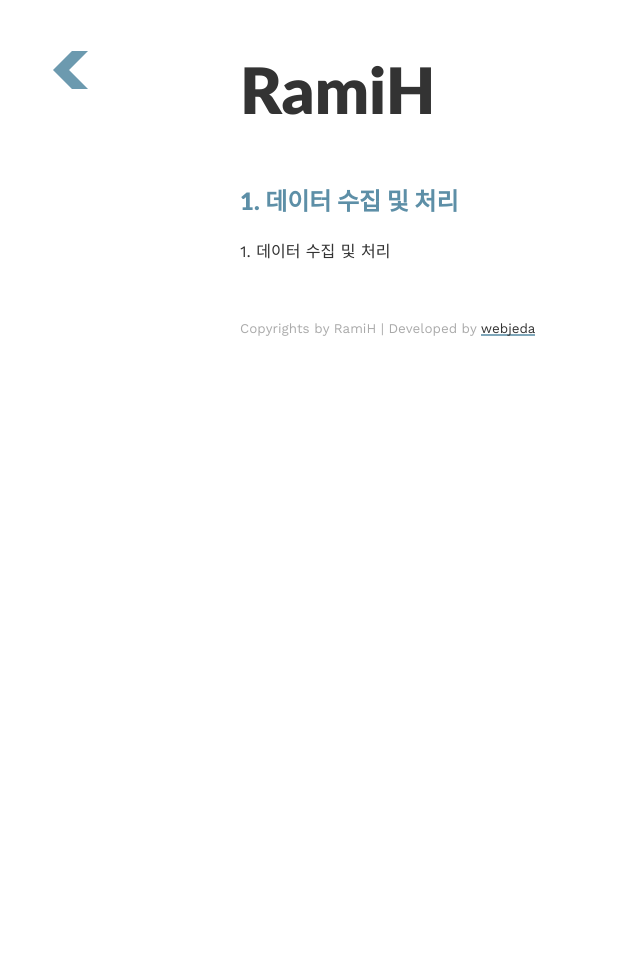
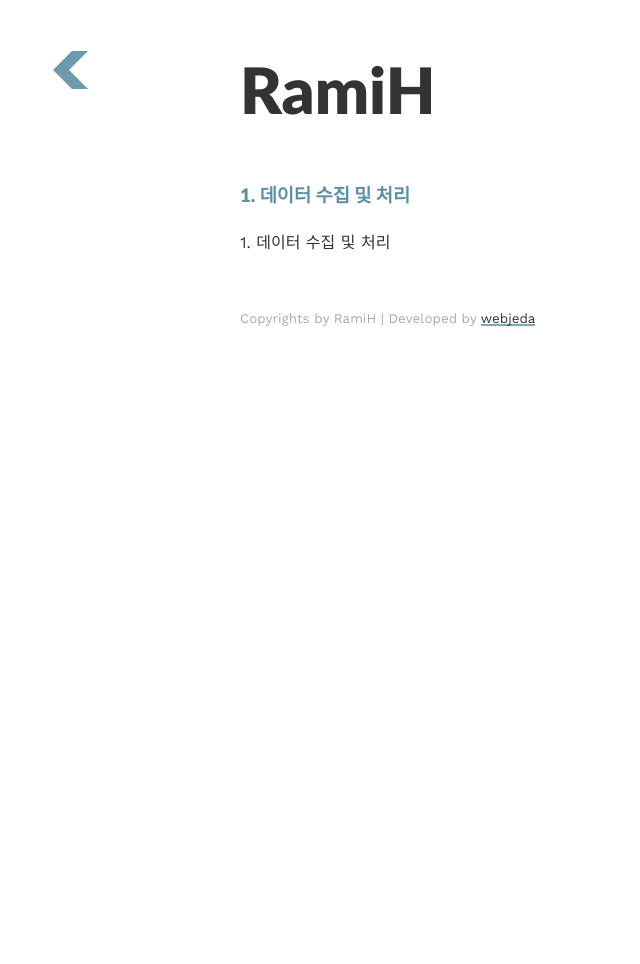
Before and after one commit to no-use-rami/ramihan.github.io, a Jekyll site: the page built from index.html, in a window 1280 px wide. Shown: the whole page, without its empty margins (0-640 px from the left). Built offline with Jekyll 4.4.1, drawn with Linux system fonts in a browser that asks for light colours.

Commit message:
Update index.html

```diff
--- a/index.html
+++ b/index.html
@@ -1,10 +1,10 @@
 ---
 layout: default
 ---
-<h1 class="headline">{{site.title}}</h1>
+<h2 class="headline">{{site.title}}</h2>
 <div class="article-list">
 {% for post in site.posts %}
-    <h2><a href="{{post.url | prepend: site.baseurl}}">{{post.title}}</a></h2>
+    <h3><a href="{{post.url | prepend: site.baseurl}}">{{post.title}}</a></h3>
     <p>{{post.excerpt | strip_html}}</p>
 {% endfor %}
 </div>
```
